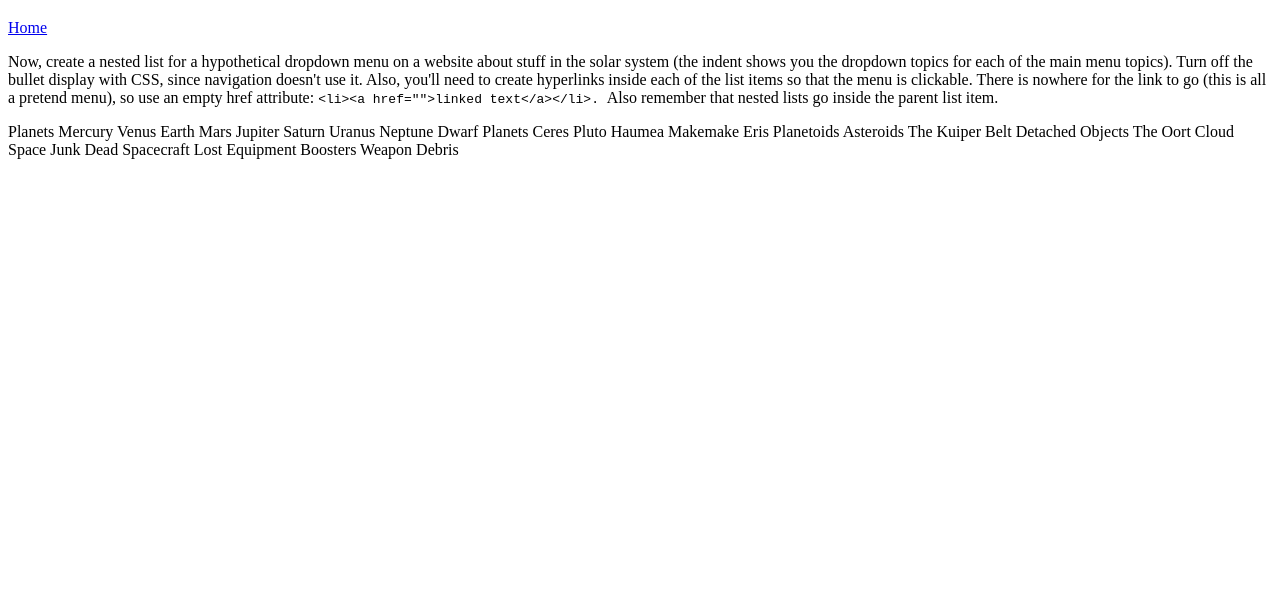
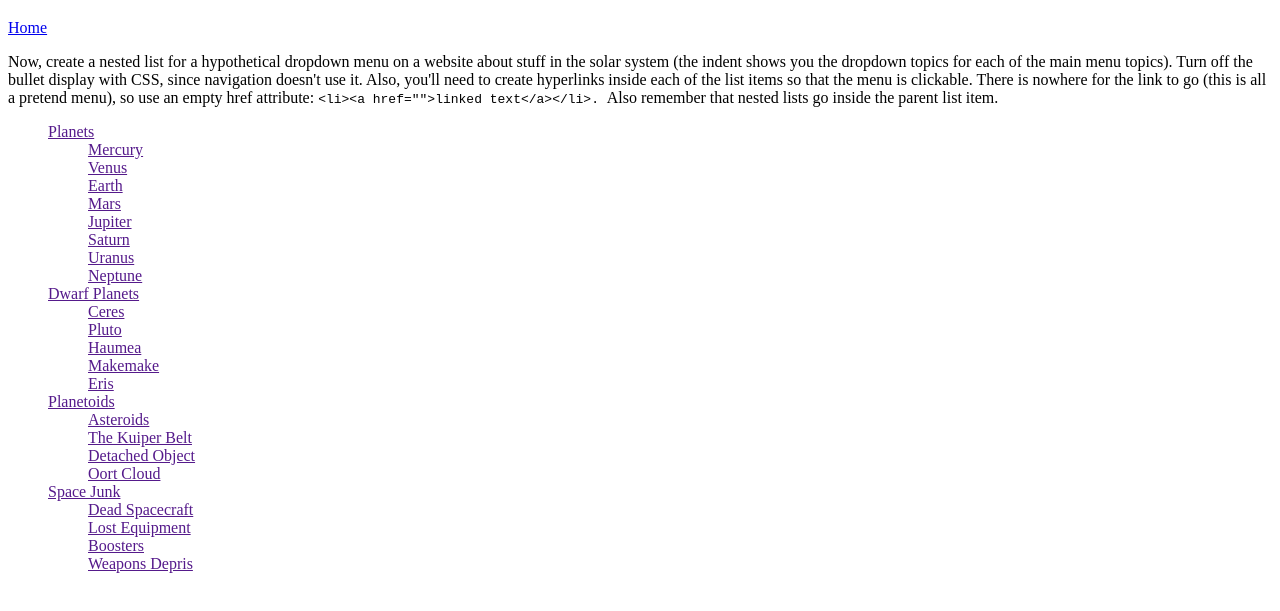
Before and after one commit to brodybane48-dotcom/ex-4, a plain HTML site: page nested-list-space-nav.html/nested-list-space-nav.html in a window 1280 px wide. Shown: the part 61-672 px from the top of the page. Drawn offline with Linux system fonts and the light colour scheme.

Commit message:
nested-list-space-nav

```diff
--- a/nested-list-space-nav.html/nested-list-space-nav.html
+++ b/nested-list-space-nav.html/nested-list-space-nav.html
@@ -15,30 +15,43 @@
                 </code>
                 Also remember that nested lists go inside the parent list item.
             </p>
-Planets
-Mercury
-Venus
-Earth
-Mars
-Jupiter
-Saturn
-Uranus
-Neptune
-Dwarf Planets
-Ceres
-Pluto
-Haumea
-Makemake
-Eris
-Planetoids
-Asteroids
-The Kuiper Belt
-Detached Objects
-The Oort Cloud
-Space Junk
-Dead Spacecraft
-Lost Equipment
-Boosters
-Weapon Debris
+
+            <ul style="list-style-type: none;">
+                <li><a href="">Planets</a></li>
+                    <ul style="list-style-type: none;">
+                        <li><a href="">Mercury</a></li>
+                        <li><a href="">Venus</a></li>
+                        <li><a href="">Earth</a></li>
+                        <li><a href="">Mars</a></li>
+                        <li><a href="">Jupiter</a></li>
+                        <li><a href="">Saturn</a></li>
+                        <li><a href="">Uranus</a></li>
+                        <li><a href="">Neptune</a></li>
+                    </ul>
+
+                <li><a href="">Dwarf Planets</a></li>
+                    <ul style="list-style-type: none;">
+                        <li><a href="">Ceres</a></li>
+                        <li><a href="">Pluto</a></li>
+                        <li><a href="">Haumea</a></li>
+                        <li><a href="">Makemake</a></li>
+                        <li><a href="">Eris</a></li>
+                    </ul>
+
+                 <li><a href="">Planetoids</a></li>
+                    <ul style="list-style-type: none;">
+                        <li><a href="">Asteroids</a></li>
+                        <li><a href="">The Kuiper Belt</a></li>
+                        <li><a href="">Detached Object</a></li>
+                        <li><a href="">Oort Cloud</a></li>
+                    </ul>
+                <li><a href="">Space Junk</a></li>
+                    <ul style="list-style-type: none;">
+                        <li><a href="">Dead Spacecraft</a></li>
+                        <li><a href="">Lost Equipment</a></li>
+                        <li><a href="">Boosters</a></li>
+                        <li><a href="">Weapons Depris</a></li>
+                    </ul>
+            </ul>
     </body>
 </html>
```
